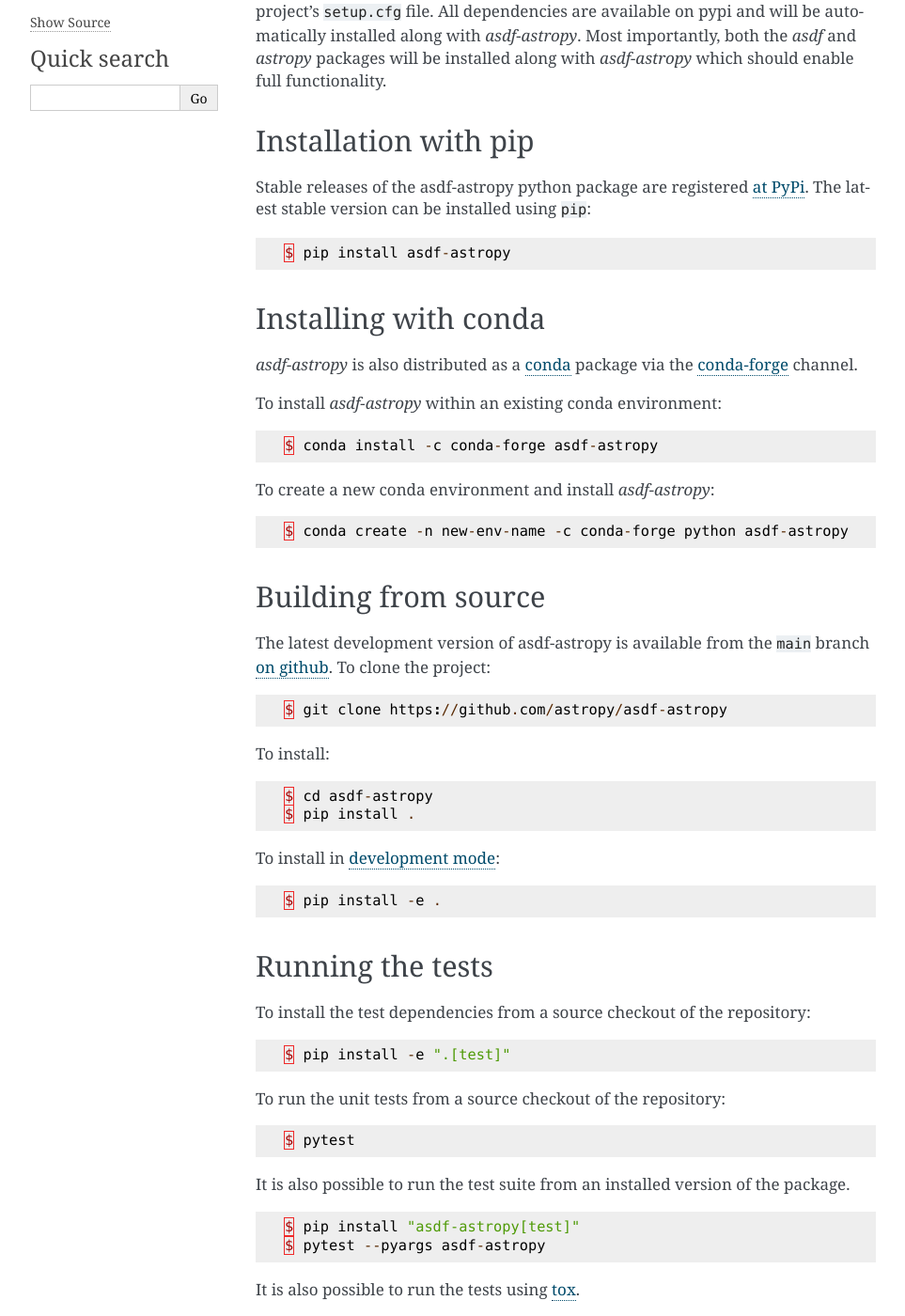
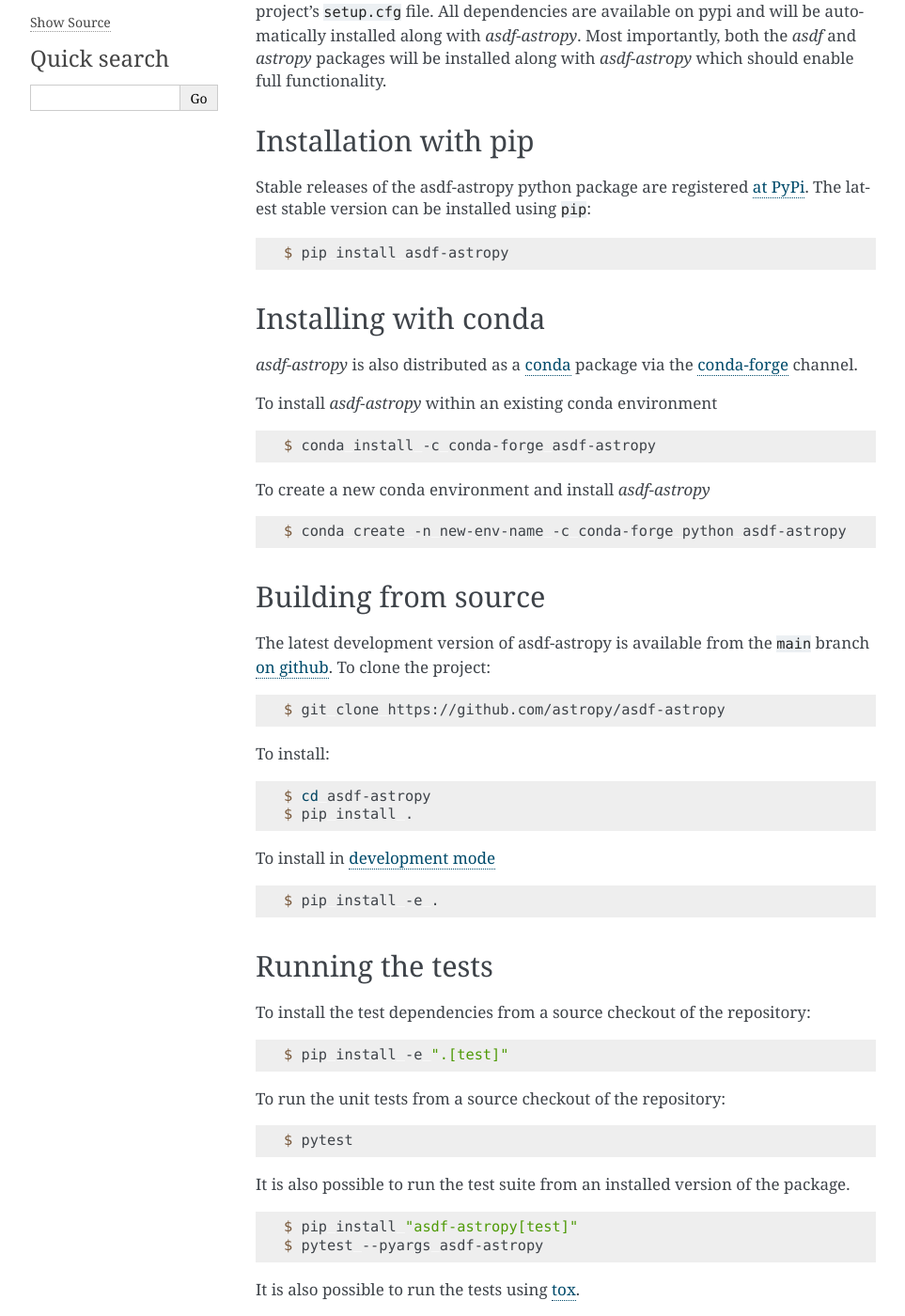
Before and after one commit to astropy/asdf-astropy, a Sphinx documentation site: the page built from docs/asdf-astropy/install.rst, in a window 1280 px wide and 1400 px high, scrolled down 263 px. Shown: the whole window at 94% size, without its empty margins (148-1111 px from the left). Built offline with Sphinx 7.4.7, drawn with Linux system fonts in a browser that asks for light colours; the version number could not be read and is left out; some of the changed text lies outside the part shown.

Commit message:
Fix warnings

```diff
--- a/README.rst
+++ b/README.rst
@@ -53,7 +53,7 @@
 PyPi <https://pypi.python.org/pypi/asdf-astropy>`__. The latest stable version
 can be installed using ``pip``:
 
-::
+.. code-block:: console
 
     $ pip install asdf-astropy
 
@@ -64,19 +64,21 @@
 The latest development version of asdf-astropy is available from the ``main`` branch
 `on github <https://github.com/astropy/asdf-astropy>`__. To clone the project:
 
-::
+.. code-block:: console
 
     $ git clone https://github.com/astropy/asdf-astropy
 
 To install:
 
-::
+.. code-block:: console
 
     $ cd asdf-astropy
     $ pip install .
 
 To install in `development
-mode <https://packaging.python.org/tutorials/distributing-packages/#working-in-development-mode>`__::
+mode <https://packaging.python.org/tutorials/distributing-packages/#working-in-development-mode>`__
+
+.. code-block:: console
 
     $ pip install -e .
 
@@ -89,20 +91,20 @@
 
 To install the test dependencies from a source checkout of the repository:
 
-::
+.. code-block:: console
 
     $ pip install -e ".[test]"
 
 To run the unit tests from a source checkout of the repository:
 
-::
+.. code-block:: console
 
     $ pytest
 
 It is also possible to run the test suite from an installed version of
 the package.
 
-::
+.. code-block:: console
 
     $ pip install "asdf-astropy[test]"
     $ pytest --pyargs asdf-astropy
@@ -110,21 +112,21 @@
 It is also possible to run the tests using `tox
 <https://tox.readthedocs.io/en/latest/>`__.
 
-::
+.. code-block:: console
 
-   $ pip install tox
+    $ pip install tox
 
 To list all available environments:
 
-::
+.. code-block:: console
 
-   $ tox -va
+    $ tox -va
 
 To run a specific environment:
 
-::
+.. code-block:: console
 
-   $ tox -e <envname>
+    $ tox -e <envname>
 
 
 .. _end-testing-text:
--- a/docs/asdf-astropy/example.rst
+++ b/docs/asdf-astropy/example.rst
@@ -16,7 +16,9 @@
 that has two parameters ``amplitude`` and ``x_0``. We would like to strictly require both
 of these parameters be set. We would also like to specify that these parameters can
 either be numeric type, or ``astropy.units.quantity`` type. A schema describing this
-model would look like::
+model would look like
+
+.. code-block:: yaml
 
     %YAML 1.1
     ---
--- a/docs/asdf-astropy/install.rst
+++ b/docs/asdf-astropy/install.rst
@@ -29,11 +29,15 @@
 `asdf-astropy` is also distributed as a `conda <https://conda.io/docs/>`__
 package via the `conda-forge <https://conda-forge.org/>`__ channel.
 
-To install `asdf-astropy` within an existing conda environment::
+To install `asdf-astropy` within an existing conda environment
+
+.. code-block:: console
 
     $ conda install -c conda-forge asdf-astropy
 
-To create a new conda environment and install `asdf-astropy`::
+To create a new conda environment and install `asdf-astropy`
+
+.. code-block:: console
 
     $ conda create -n new-env-name -c conda-forge python asdf-astropy
 
```
